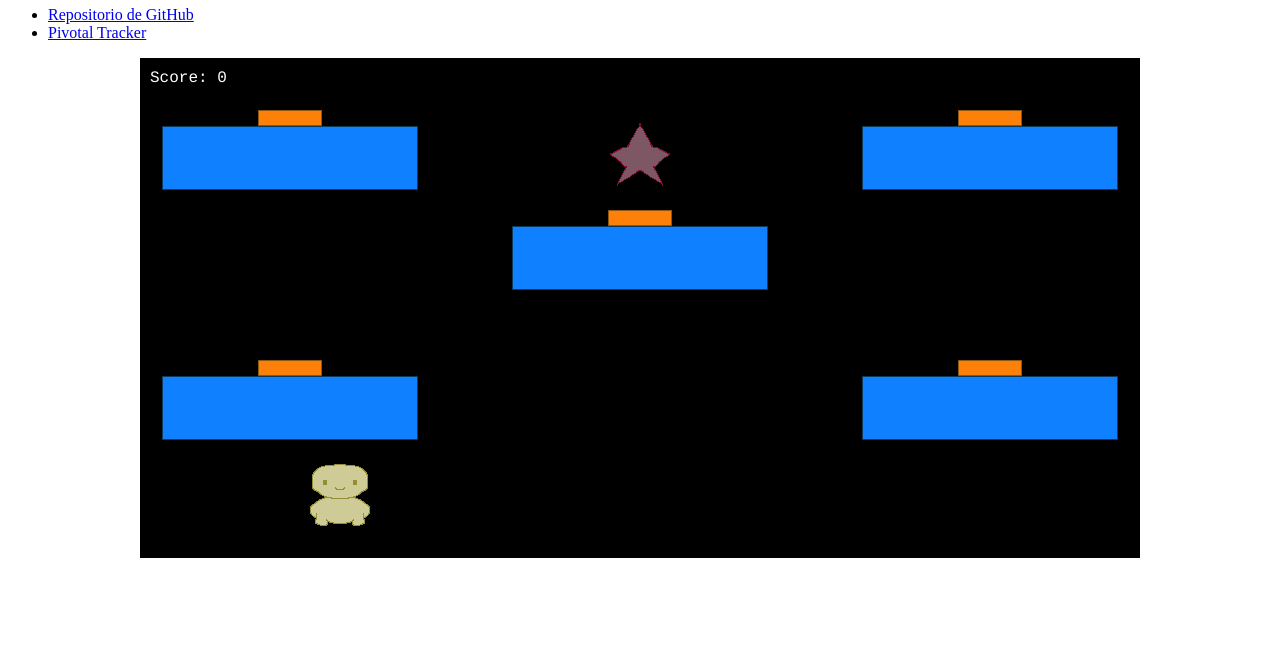
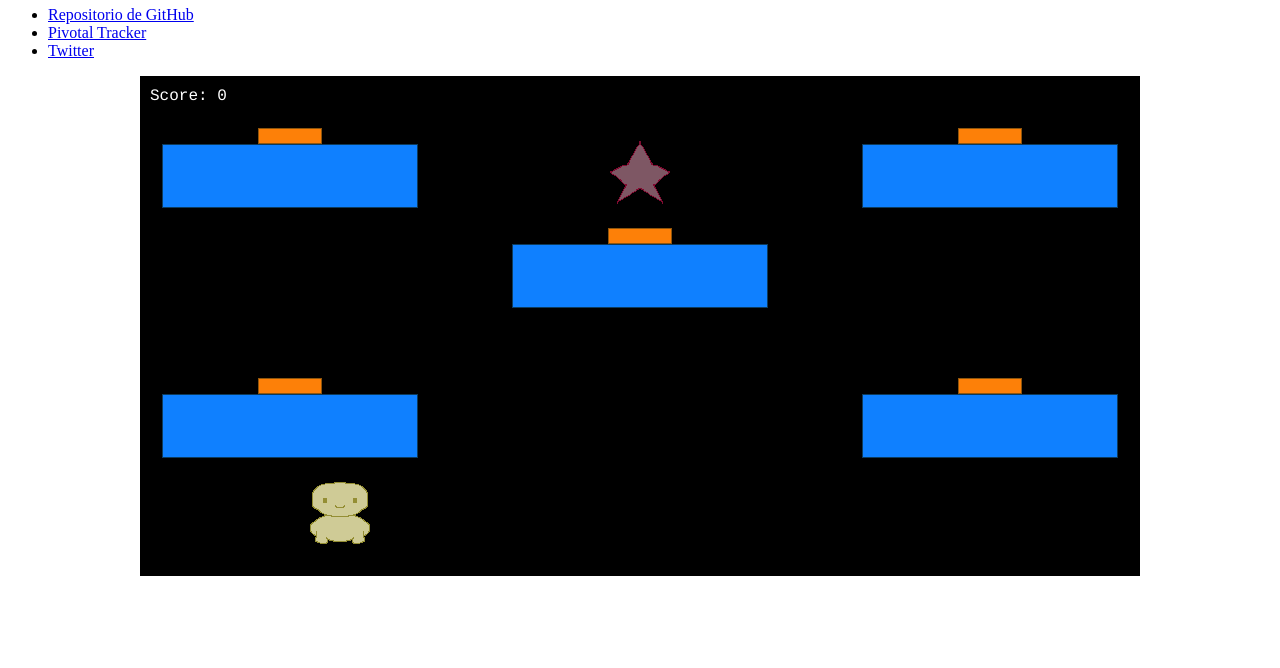
Before and after one commit to elisatodd/Grupo-3-PVLI-2021-22, a plain HTML site: page paginaWeb/index.html in a window 1280 px wide. Shown: the part 132-800 px from the top of the page. Drawn offline with Linux system fonts and the light colour scheme; animation ran at ten frames a second.

Commit message:
Añadida red social

```diff
--- a/paginaWeb/index.html
+++ b/paginaWeb/index.html
@@ -21,6 +21,8 @@
             Repositorio de GitHub</a></li>
         <li><a href="https://www.pivotaltracker.com/n/projects/2533670">
             Pivotal Tracker</a></li>
+        <li><a href="https://twitter.com/kiwito_games">
+                Twitter</a></li>
     </ul>
     <script src="./src/game.js" type="module"></script>
 </body>
```
